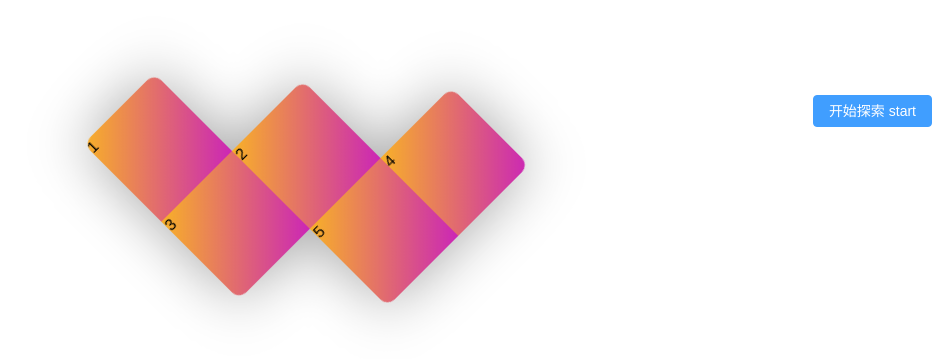
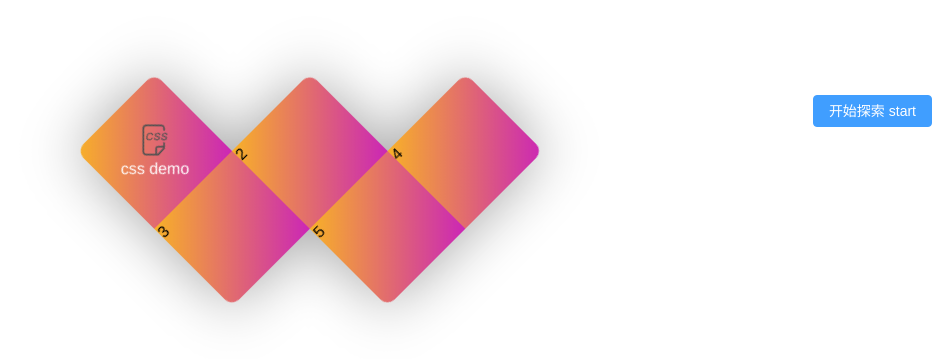
Before and after one commit to wzCoding/demo, a Vue app in the folder demo/: page / in a window 1280 px wide. Shown: the part 289-648 px from the top of the page, without its empty margins (348-1280 px from the left). Built offline with nearby package versions, Linux system fonts and the light colour scheme.

Commit message:
submit the code

```diff
--- a/demo/src/components/menu-bar/index.vue
+++ b/demo/src/components/menu-bar/index.vue
@@ -3,7 +3,14 @@
     <div class="menu">
         <div class="menu-wrap">
             <div class="menu-grid">
-                <div class="menu-item">1</div>
+                <div class="menu-item">
+                    <div class="menu-btn">
+                        <span class="menu-icon">
+                            <img src="../../assets/images/css.svg" alt="CSS-DEMO">
+                        </span>
+                        <span class="menu-text">css demo</span>
+                    </div>
+                </div>
                 <div class="menu-item">2</div>
                 <div class="menu-item">3</div>
                 <div class="menu-item">4</div>
@@ -22,24 +29,18 @@
     align-items: center;
 
     .menu-wrap {
-        -webkit-transform: translateY(95px);
-        -ms-transform: translateY(95px);
         transform: translateY(95px);
     }
 
     .menu-grid {
-        width: 200px;
+        width: 220px;
         max-width: 220px;
         float: none;
         display: block;
-        // flex-wrap: wrap;
         padding-left: 0;
         padding-right: 0;
         height: 220px;
-        -webkit-filter: drop-shadow(0px 0px 30px rgba(0, 0, 0, 0.35));
         filter: drop-shadow(0px 0px 30px rgba(0, 0, 0, 0.35));
-        -webkit-transform: rotate(-45deg);
-        -ms-transform: rotate(-45deg);
         transform: rotate(-45deg);
         position: relative;
         z-index: 2;
@@ -52,13 +53,28 @@
             margin-left: 0%;
             margin-right: 0%;
             height: 110px;
-            background: -webkit-linear-gradient(315deg, #F8B127, #CB26B6);
-            background: -o-linear-gradient(315deg, #F8B127, #CB26B6);
             background: linear-gradient(135deg, #F8B127, #CB26B6);
             overflow: hidden;
-            -webkit-transition: .3s;
-            -o-transition: .3s;
             transition: .3s;
+
+            .menu-btn {
+                height: calc(100% + 62px);
+                width: calc(100% + 62px);
+                display: flex;
+                flex-direction: column;
+                justify-content: center;
+                align-items: center;
+                text-align: center;
+                color: #fff;
+                transform: rotate(45deg) translate(-43px, 0);
+                transition: .3s;
+                cursor: pointer;
+                .menu-icon{
+                    img{
+                        color: #fff;
+                    }
+                }
+            }
 
             &::after {
                 content: "";
@@ -75,6 +91,7 @@
                 top: 50%;
                 border-radius: 0 10px 0 0;
             }
+
             &:nth-child(3) {
                 border-radius: 0 0 0 10px;
             }
```
